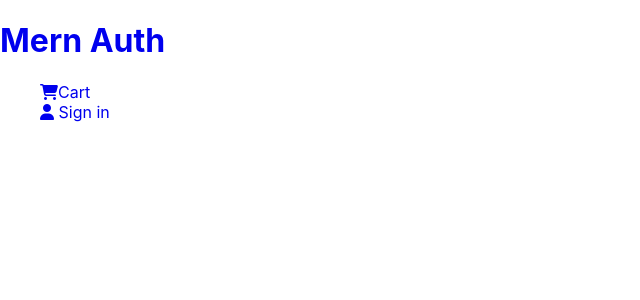
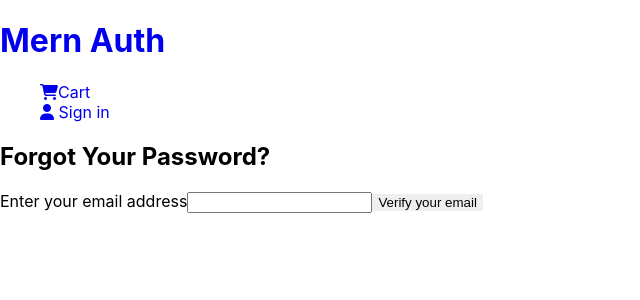
Before and after one commit to aayushjain7/MERN-Full-Auth-Boilerplate, a React (Create React App) app in the folder client/: page /forgot_password in a window 1280 px wide. Shown: the top 300 px of the page, without its empty margins (0-640 px from the left). Built offline with nearby package versions, Linux system fonts and the light colour scheme.

Commit message:
forgot password

```diff
--- a/client/src/components/body/Body.js
+++ b/client/src/components/body/Body.js
@@ -5,6 +5,7 @@
 import Register from './auth/Register';
 import { useSelector } from 'react-redux';
 import NotFound from '../utils/notfound/NotFound';
+import ForgotPassword from './auth/ForgotPassword';
 
 function Body() {
 	const auth = useSelector((state) => state.auth);
@@ -14,6 +15,7 @@
 			<Switch>
 				<Route path='/login' component={isLogged ? NotFound : Login} exact />
 				<Route path='/register' component={isLogged ? NotFound : Register} exact />
+				<Route path='/forgot_password' component={isLogged ? NotFound : ForgotPassword} exact />
 				<Route exact path='/user/activate/:activation_token' component={ActivationEmail} />
 			</Switch>
 		</section>
--- /dev/null
+++ b/client/src/components/body/auth/ForgotPassword.js
@@ -0,0 +1,52 @@
+import React, { useState } from 'react';
+import axios from 'axios';
+import { isEmail } from '../../utils/validation/Validation';
+import { showErrMsg, showSuccessMsg } from '../../utils/notification/Notification';
+
+const initialState = {
+	email: '',
+	err: '',
+	success: '',
+};
+
+function ForgotPassword() {
+	const [data, setData] = useState(initialState);
+
+	const { email, err, success } = data;
+
+	const handleChangeInput = (e) => {
+		const { name, value } = e.target;
+		setData({ ...data, [name]: value, err: '', success: '' });
+	};
+
+	const forgotPassword = async () => {
+		if (!isEmail(email)) return setData({ ...data, err: 'Invalid emails.', success: '' });
+
+		try {
+			const res = await axios.post('/user/forgot', { email });
+
+			return setData({ ...data, err: '', success: res.data.msg });
+		} catch (err) {
+			err.response.data.msg && setData({ ...data, err: err.response.data.msg, success: '' });
+		}
+	};
+
+	return (
+		<div>
+			<div className='fg_pass'>
+				<h2>Forgot Your Password?</h2>
+
+				<div className='row'>
+					{err && showErrMsg(err)}
+					{success && showSuccessMsg(success)}
+
+					<label htmlFor='email'>Enter your email address</label>
+					<input type='email' name='email' id='email' value={email} onChange={handleChangeInput} />
+					<button onClick={forgotPassword}>Verify your email</button>
+				</div>
+			</div>
+		</div>
+	);
+}
+
+export default ForgotPassword;
--- a/client/src/components/body/auth/auth.css
+++ b/client/src/components/body/auth/auth.css
@@ -44,3 +44,35 @@
 	color: #111;
 	font-weight: 600;
 }
+
+.fg_pass h2 {
+	color: #555;
+	text-transform: uppercase;
+	text-align: center;
+	font-size: 2rem;
+	margin: 50px 0;
+	letter-spacing: 1.3px;
+}
+.fg_pass .row {
+	max-width: 500px;
+	margin: auto;
+	padding: 0 10px;
+}
+.fg_pass .row input {
+	width: 100%;
+	height: 45px;
+	border: 1px solid #ccc;
+	outline: none;
+	padding: 0 15px;
+	border-radius: 3px;
+	margin: 5px 0;
+}
+.fg_pass .row button {
+	background: #333;
+	color: white;
+	padding: 10px 30px;
+	text-transform: uppercase;
+	letter-spacing: 1.3px;
+	border-radius: 3px;
+	margin-top: 15px;
+}
```
